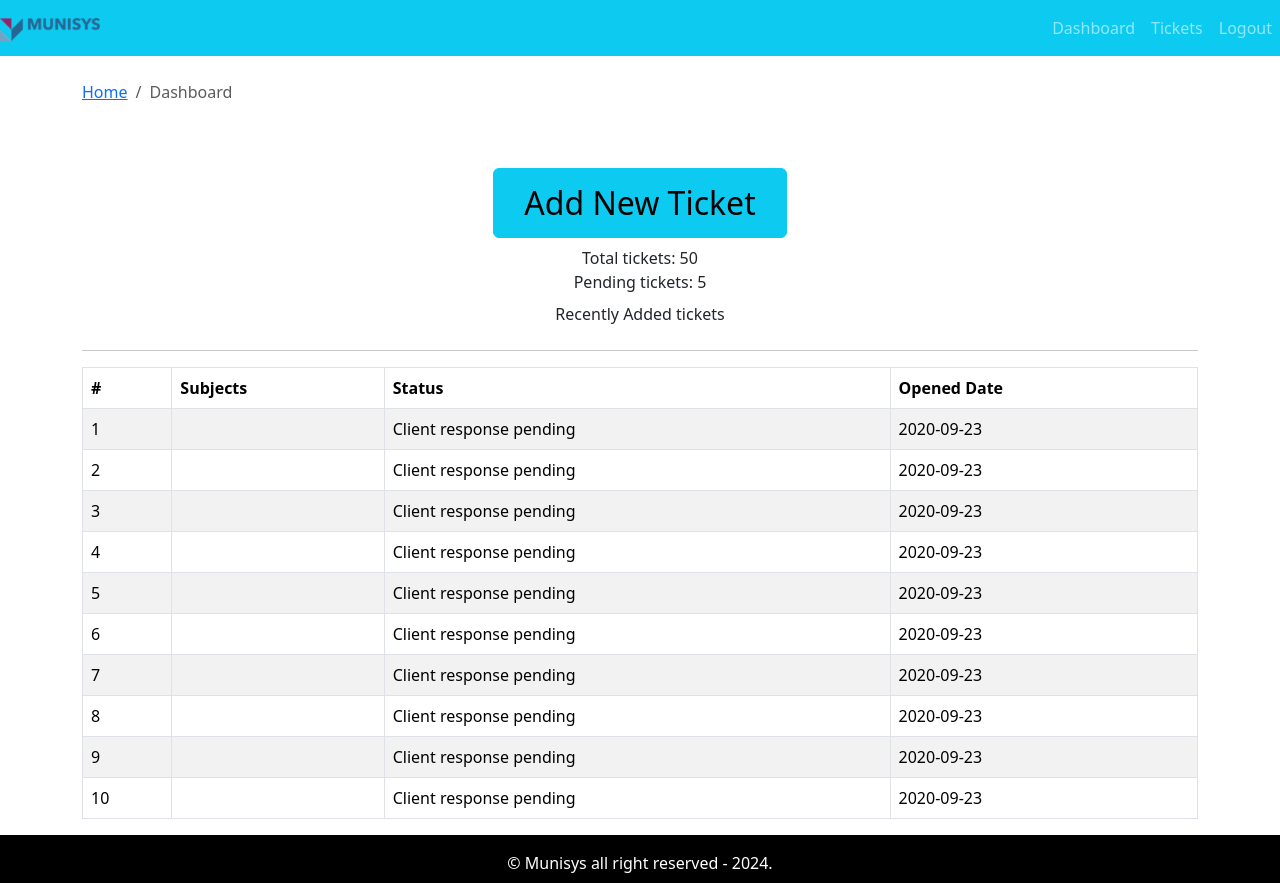
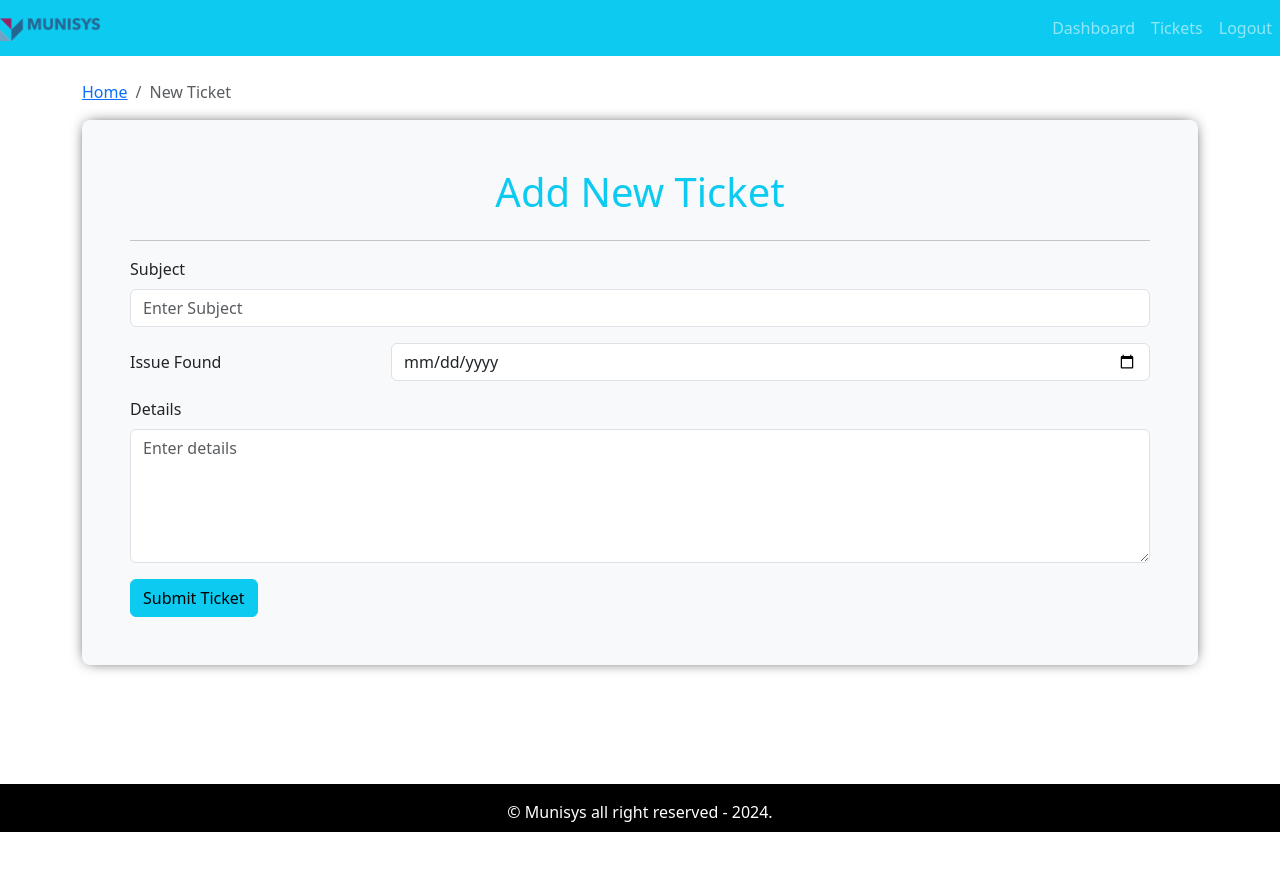
Before and after one commit to ayamte/CRM-frontend, a React (Create React App) app: page / in a window 1280 px wide. After the commit the page ends 832 px from the top, so only its background shows below. Built offline with nearby package versions, Linux system fonts and the light colour scheme.

Commit message:
add new ticket

```diff
--- a/src/App.js
+++ b/src/App.js
@@ -5,6 +5,7 @@ import {Button} from 'react-bootstrap'
 import {Entry} from "./page/entry/Entry.page";
 import DefaultLayout from "./layout/DefaultLayout";
 import Dashboard from "./page/dashboard/Dashboard.page";
+import AddTicket from "./page/new ticket/AddTicket.page";
 
 
 function App() {
@@ -12,7 +13,8 @@ function App() {
     <div className="App">
       {/*<Entry />*/}
       <DefaultLayout>
-        <Dashboard/>
+        {/*<Dashboard />*/}
+        <AddTicket/>
       </DefaultLayout>
     </div>
   );
--- /dev/null
+++ b/src/components/add-ticket-form/AddTicketForm.comp.js
@@ -0,0 +1,65 @@
+import React from 'react';
+import { Form, Button, Row, Col, Container } from "react-bootstrap";
+import  PropTypes  from "prop-types";
+import './add-ticket-form.style.css';
+
+
+const AddTicketForm = ({ handleOnSubmit, handleOnChange, frmDt }) => {
+  console.log(frmDt);
+  return (
+    <Container className="p-5 mb-4 bg-light rounded-3  add-new-ticket">
+      <h1 className="mb-4 text-info text-center" >Add New Ticket</h1>
+      <hr/>
+      <Form autoComplete="off" onSubmit={handleOnSubmit}>
+        <Form.Group className="mb-3">
+          <Form.Label>Subject</Form.Label>
+          <Form.Control
+            name="subject"
+            value ={frmDt.subject}
+            onChange={handleOnChange}
+            placeholder="Enter Subject"
+            required
+          />
+        </Form.Group>
+
+        <Form.Group as={Row} className="mb-3">
+          <Form.Label column sm={3}>Issue Found</Form.Label>
+          <Col sm={9}>
+            <Form.Control
+              type="date"
+              name="issueDate"
+              value ={frmDt.date}
+              onChange={handleOnChange}
+              required
+            />
+          </Col>
+        </Form.Group>
+
+        <Form.Group className="mb-3">
+          <Form.Label>Details</Form.Label>
+          <Form.Control
+            as="textarea"
+            name="details"
+            value ={frmDt.details}
+            onChange={handleOnChange}
+            rows="5"
+            placeholder="Enter details"
+            required
+          />
+        </Form.Group>
+
+        <Button type="submit" variant="info" block>
+          Submit Ticket
+        </Button>
+      </Form>
+    </Container>
+  );
+}
+
+export default AddTicketForm;
+
+AddTicketForm.propTypes = {
+  handleOnChange: PropTypes.func.isRequired,
+  handleOnSubmit: PropTypes.func.isRequired,
+  frmDt: PropTypes.object.isRequired,
+}
--- /dev/null
+++ b/src/components/add-ticket-form/add-ticket-form.style.css
@@ -0,0 +1,5 @@
+.add-new-ticket{
+  margin-left: auto;
+  margin-right: auto;
+  box-shadow: 0px 0px 15px -5px black;
+}
--- /dev/null
+++ b/src/page/new ticket/AddTicket.page.js
@@ -0,0 +1,50 @@
+import React, { useEffect, useState } from 'react'
+import { Container, Row, Col } from "react-bootstrap";
+import PageBreadcrumb from '../../components/breadcrumb/Breadcrumb.comp';
+import AddTicketForm from '../../components/add-ticket-form/AddTicketForm.comp';
+
+const initialFrmDt = {
+  subject:"",
+  issueDate: "",
+  details:"",
+}
+
+const AddTicket = () => {
+
+  const [frmData, setFrmData] = useState(initialFrmDt);
+
+  useEffect(() =>{}, [frmData]);
+
+  const handleOnChange = e =>{
+    const {name, value} = e.target;
+
+    setFrmData({
+      ...frmData,
+      [name]: value
+    })
+  }
+
+  const handleOnSubmit = e =>{
+    e.preventDefault()
+    console.log('Form submit request received', frmData)
+  }
+
+  return (
+    <div>
+      <Container>
+        <Row>
+          <Col>
+            <PageBreadcrumb page="New Ticket"/>
+          </Col>
+        </Row>
+        <Row>
+          <Col>
+            <AddTicketForm handleOnChange={handleOnChange} handleOnSubmit={handleOnSubmit} frmDt={frmData} />
+          </Col>
+        </Row>
+      </Container>
+    </div>
+  )
+}
+
+export default AddTicket
```
